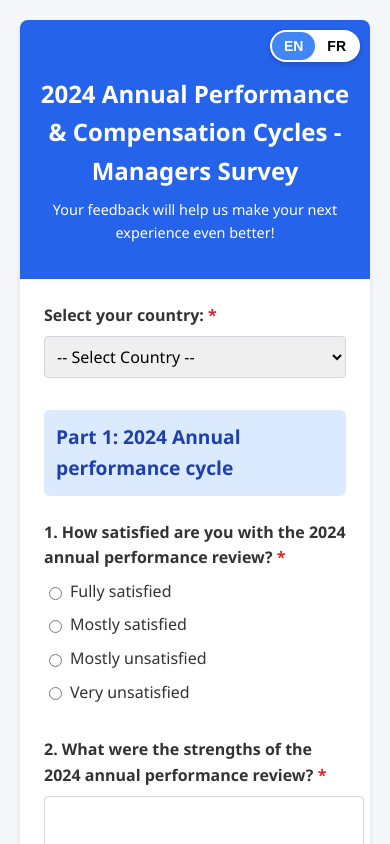
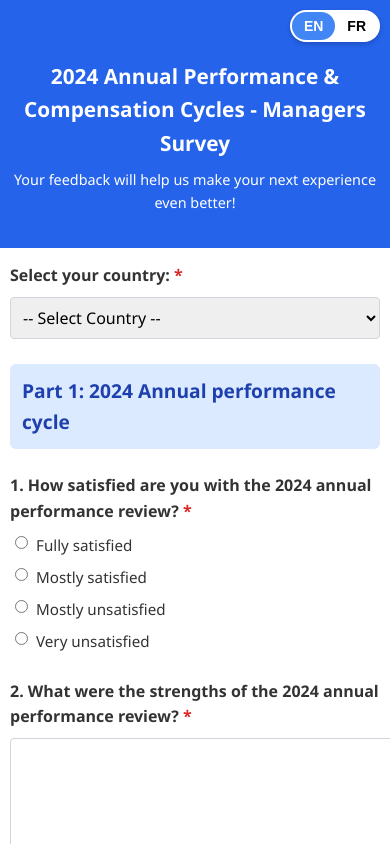
Before and after one commit to Oleksandr231989/Survey_managers, a website: page index.html in a window 390 px wide. Shown: the top 844 px of the page. Drawn offline with Linux system fonts and the light colour scheme.

Commit message:
Update index.html

```diff
--- a/index.html
+++ b/index.html
@@ -2,7 +2,7 @@
 <html lang="en">
 <head>
     <meta charset="UTF-8">
-    <meta name="viewport" content="width=device-width, initial-scale=1.0">
+    <meta name="viewport" content="width=device-width, initial-scale=1.0, maximum-scale=1.0, user-scalable=no">
     <title>2024 Annual Performance & Compensation Cycles - Managers Survey</title>
     <style>
         /* General styling */
@@ -12,7 +12,7 @@
             color: #333;
             background-color: #f5f7fa;
             margin: 0;
-            padding: 20px;
+            padding: 10px;
         }
 
         .container {
@@ -22,12 +22,24 @@
             border-radius: 8px;
             box-shadow: 0 4px 6px rgba(0, 0, 0, 0.1);
             overflow: hidden;
+            width: 100%;
+        }
+
+        /* Responsive adjustments */
+        @media (max-width: 768px) {
+            body {
+                padding: 0;
+            }
+
+            .container {
+                border-radius: 0;
+            }
         }
 
         .header {
             background-color: #2563eb;
             color: white;
-            padding: 20px;
+            padding: 20px 10px;
             text-align: center;
             position: relative;
         }
@@ -42,8 +54,25 @@
             font-size: 0.9rem;
         }
 
+        @media (max-width: 576px) {
+            .header h1 {
+                font-size: 1.3rem;
+                margin-top: 40px;
+            }
+            .language-toggle {
+                top: 10px;
+                right: 10px;
+            }
+        }
+
         .form-container {
-            padding: 24px;
+            padding: 20px 15px;
+        }
+
+        @media (max-width: 576px) {
+            .form-container {
+                padding: 15px 10px;
+            }
         }
 
         /* Language toggle */
@@ -92,7 +121,7 @@
 
         /* Question styling */
         .question {
-            margin-bottom: 32px;
+            margin-bottom: 30px;
         }
 
         .question label {
@@ -112,17 +141,30 @@
         }
 
         .option {
-            margin-bottom: 8px;
+            margin-bottom: 10px;
         }
 
         .option label {
             display: flex;
-            align-items: center;
+            align-items: flex-start;
             font-weight: normal;
         }
 
         .option input[type="radio"] {
             margin-right: 8px;
+            margin-top: 3px;
+        }
+
+        @media (max-width: 576px) {
+            .question {
+                margin-bottom: 25px;
+            }
+            .option {
+                margin-bottom: 8px;
+            }
+            .option label {
+                font-size: 0.95rem;
+            }
         }
 
         /* Form controls */
@@ -188,6 +230,13 @@
 
         .btn-submit:hover {
             background-color: #059669;
+        }
+
+        @media (max-width: 576px) {
+            button {
+                padding: 8px 15px;
+                font-size: 0.9rem;
+            }
         }
 
         /* Error messages */
```
